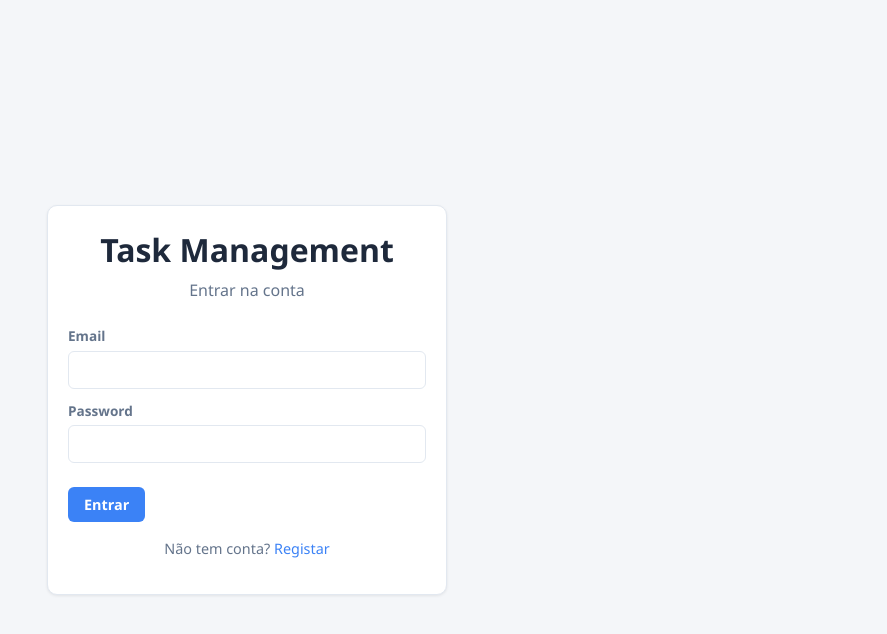
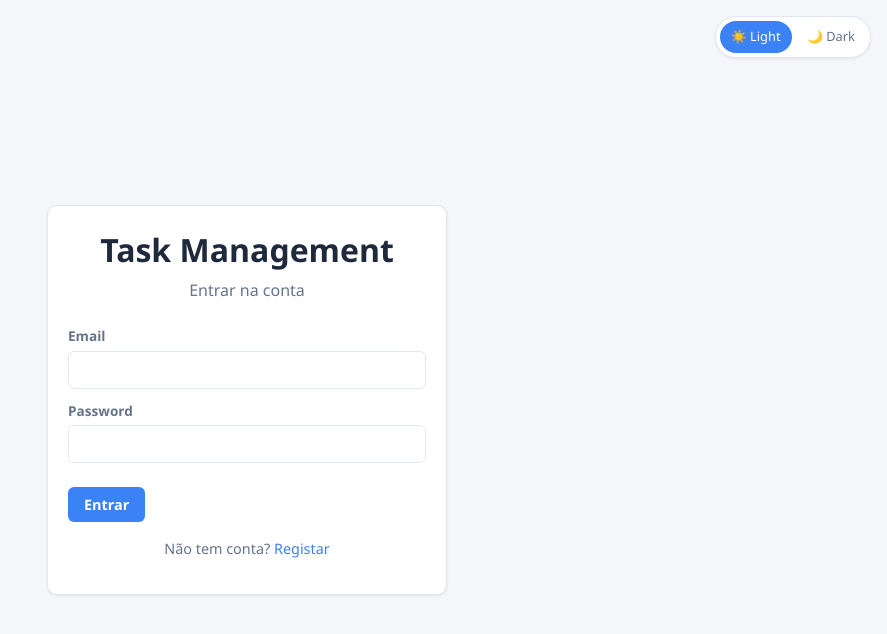
Before and after one commit to vascocoelho2003/timetrack, an Angular app in the folder frontend/: page /login in a window 1280 px wide. Shown: the top 634 px of the page, without its empty margins (393-1280 px from the left). Built offline with nearby package versions, Linux system fonts and the light colour scheme.

Commit message:
dark_mode

```diff
--- a/frontend/src/app/app.component.html
+++ b/frontend/src/app/app.component.html
@@ -68,6 +68,23 @@
   </header>
 }
 
+@if (!auth.isLoggedIn) {
+  <div class="public-theme-toggle" aria-label="Escolher tema">
+    <button
+      type="button"
+      [class.active]="!darkMode"
+      (click)="setDarkMode(false)">
+      ☀️ Light
+    </button>
+    <button
+      type="button"
+      [class.active]="darkMode"
+      (click)="setDarkMode(true)">
+      🌙 Dark
+    </button>
+  </div>
+}
+
 <main [class.with-header]="auth.isLoggedIn">
   <router-outlet/>
 </main>
--- a/frontend/src/app/app.component.ts
+++ b/frontend/src/app/app.component.ts
@@ -48,6 +48,12 @@ export class AppComponent implements OnInit {
     this.applyTheme();
   }
 
+  setDarkMode(enabled: boolean) {
+    this.darkMode = enabled;
+    localStorage.setItem('dark-mode', String(enabled));
+    this.applyTheme();
+  }
+
   toggleMenu() {
     this.menuOpen = !this.menuOpen;
   }
--- a/frontend/src/app/core/models.ts
+++ b/frontend/src/app/core/models.ts
@@ -118,6 +118,7 @@ export interface Task {
   status: 'todo' | 'doing' | 'done';
   priority: 'low' | 'medium' | 'high';
   due_date: string | null;
+  total_time?: number;
   assigneeIds: number[];
   subtasks?: Task[];
   comments?: Comment[];
--- a/frontend/src/app/pages/colaborator-report/colaborator-report.component.ts
+++ b/frontend/src/app/pages/colaborator-report/colaborator-report.component.ts
@@ -118,9 +118,15 @@ export class ColaboratorReportComponent implements OnInit{
   }
 
   formatDuration(seconds: number): string {
-    const hours = Math.floor(seconds / 3600);
-    const minutes = Math.floor((seconds % 3600) / 60);
-    return `${String(hours).padStart(2, '0')}:${String(minutes).padStart(2, '0')}`;
+    const totalSeconds = Math.max(0, Number(seconds) || 0);
+    const hours = Math.floor(totalSeconds / 3600);
+    const minutes = Math.floor((totalSeconds % 3600) / 60);
+    const remainingSeconds = totalSeconds % 60;
+    return [
+      String(hours).padStart(2, '0'),
+      String(minutes).padStart(2, '0'),
+      String(remainingSeconds).padStart(2, '0')
+    ].join(':');
   }
 
   formatDate(dateString: string) {
--- a/frontend/src/app/pages/colaborators-reports/colaborators-reports.component.css
+++ b/frontend/src/app/pages/colaborators-reports/colaborators-reports.component.css
@@ -91,11 +91,16 @@ h1.page-title {
 .search input {
   width: 100%;
   padding: 10px 36px 10px 14px;
-  border: 1px solid #d9d9d9;
+  border: 1px solid var(--border);
   border-radius: 6px;
-  background: #fff;
+  background: var(--surface);
+  color: var(--text);
   font-size: 13px;
   outline: none;
+}
+
+.search input::placeholder {
+  color: var(--muted);
 }
 .search svg {
   position: absolute;
--- a/frontend/src/app/pages/project/project.component.css
+++ b/frontend/src/app/pages/project/project.component.css
@@ -25,6 +25,15 @@
   overflow: hidden;
   text-overflow: ellipsis;
   white-space: nowrap;
+}
+
+.task-total-time {
+  margin-top: 0.75rem;
+  padding-top: 0.5rem;
+  border-top: 1px solid var(--border);
+  color: var(--muted);
+  font-size: 0.85rem;
+  font-weight: 600;
 }
 
 
--- a/frontend/src/app/pages/project/project.component.html
+++ b/frontend/src/app/pages/project/project.component.html
@@ -75,6 +75,7 @@
                 <span class="assign-pill" >&nbsp;&nbsp;{{ a.username }} </span>
                 <br>
                 }
+                <div class="task-total-time">Tempo total: {{ fmt(task.total_time || 0) }}</div>
               </div>
             }
           </div>
--- a/frontend/src/app/pages/projects-reports/projects-reports.component.css
+++ b/frontend/src/app/pages/projects-reports/projects-reports.component.css
@@ -18,7 +18,7 @@
   display: inline-flex;
   align-items: center;
   color: #1a1a1a;
-  text-decoration: none;
+   text-decoration: none;
   font-size: 14px;
   margin-bottom: 20px;
   cursor: pointer;
@@ -46,11 +46,16 @@ h1 {
 .search input {
   width: 100%;
   padding: 10px 36px 10px 14px;
-  border: 1px solid #d9d9d9;
+  border: 1px solid var(--border);
   border-radius: 6px;
-  background: #fff;
+  background: var(--surface);
+  color: var(--text);
   font-size: 13px;
   outline: none;
+}
+
+.search input::placeholder {
+  color: var(--muted);
 }
 
 .search svg {
--- a/frontend/src/styles.css
+++ b/frontend/src/styles.css
@@ -36,6 +36,36 @@ body {
   color: var(--text);
   line-height: 1.5;
   transition: background-color 0.2s, color 0.2s;
+}
+
+.public-theme-toggle {
+  position: fixed;
+  top: 1rem;
+  right: 1rem;
+  z-index: 1000;
+  display: flex;
+  gap: 0.25rem;
+  padding: 0.25rem;
+  background: var(--surface);
+  border: 1px solid var(--border);
+  border-radius: 999px;
+  box-shadow: var(--shadow);
+}
+
+.public-theme-toggle button {
+  border: 0;
+  border-radius: 999px;
+  padding: 0.4rem 0.7rem;
+  background: transparent;
+  color: var(--muted);
+  cursor: pointer;
+  font: inherit;
+  font-size: 0.8rem;
+}
+
+.public-theme-toggle button.active {
+  background: var(--primary);
+  color: #fff;
 }
 
 main.with-header {
@@ -109,6 +139,7 @@ a:hover {
   gap: 0.75rem;
   margin-left: auto;
   font-size: 0.9rem;
+  cursor: pointer;
 }
 
 /* Layout */
```
Also changed, not shown: 1 other file (tests, documents, lock files or other folders).
